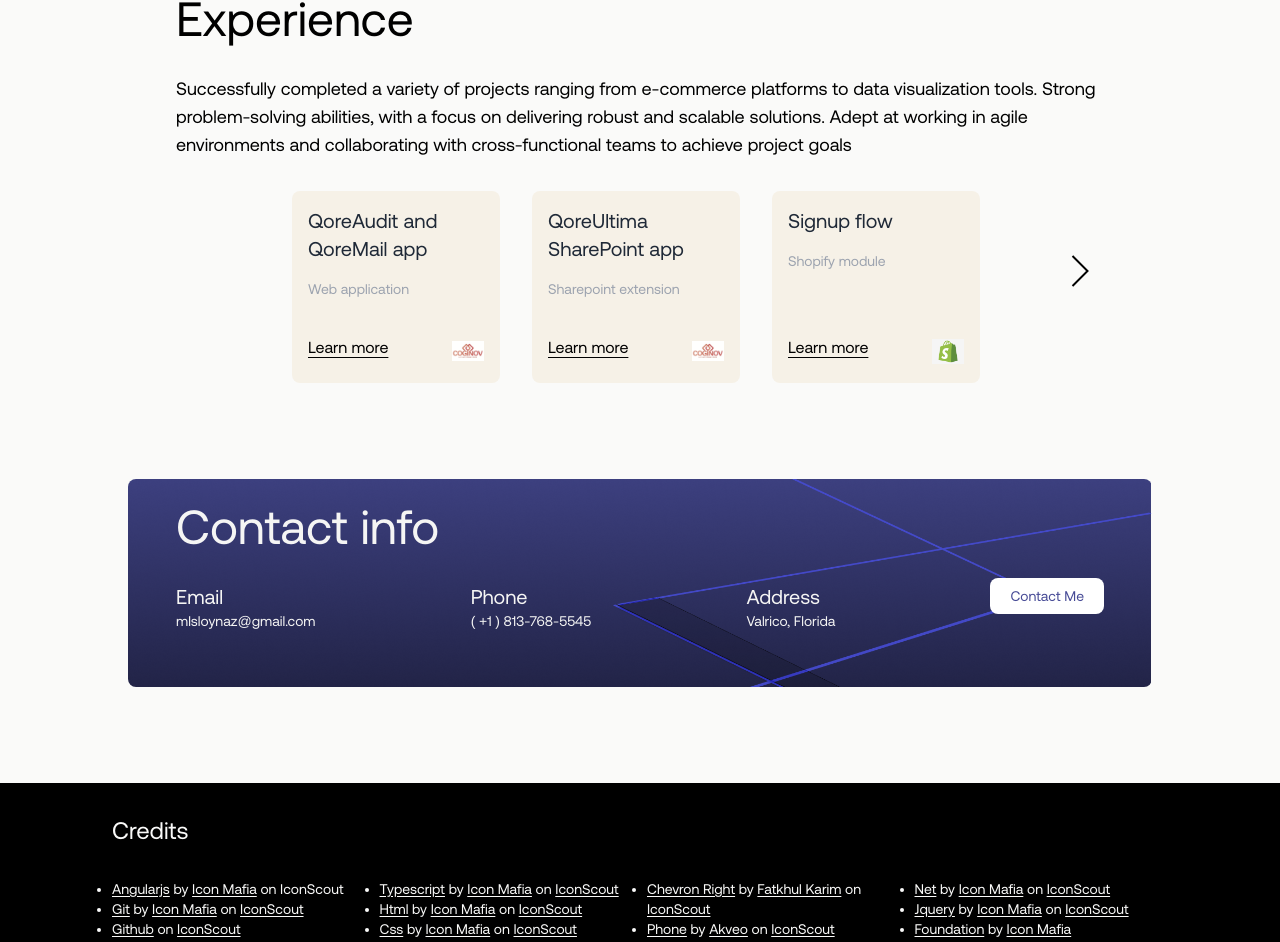
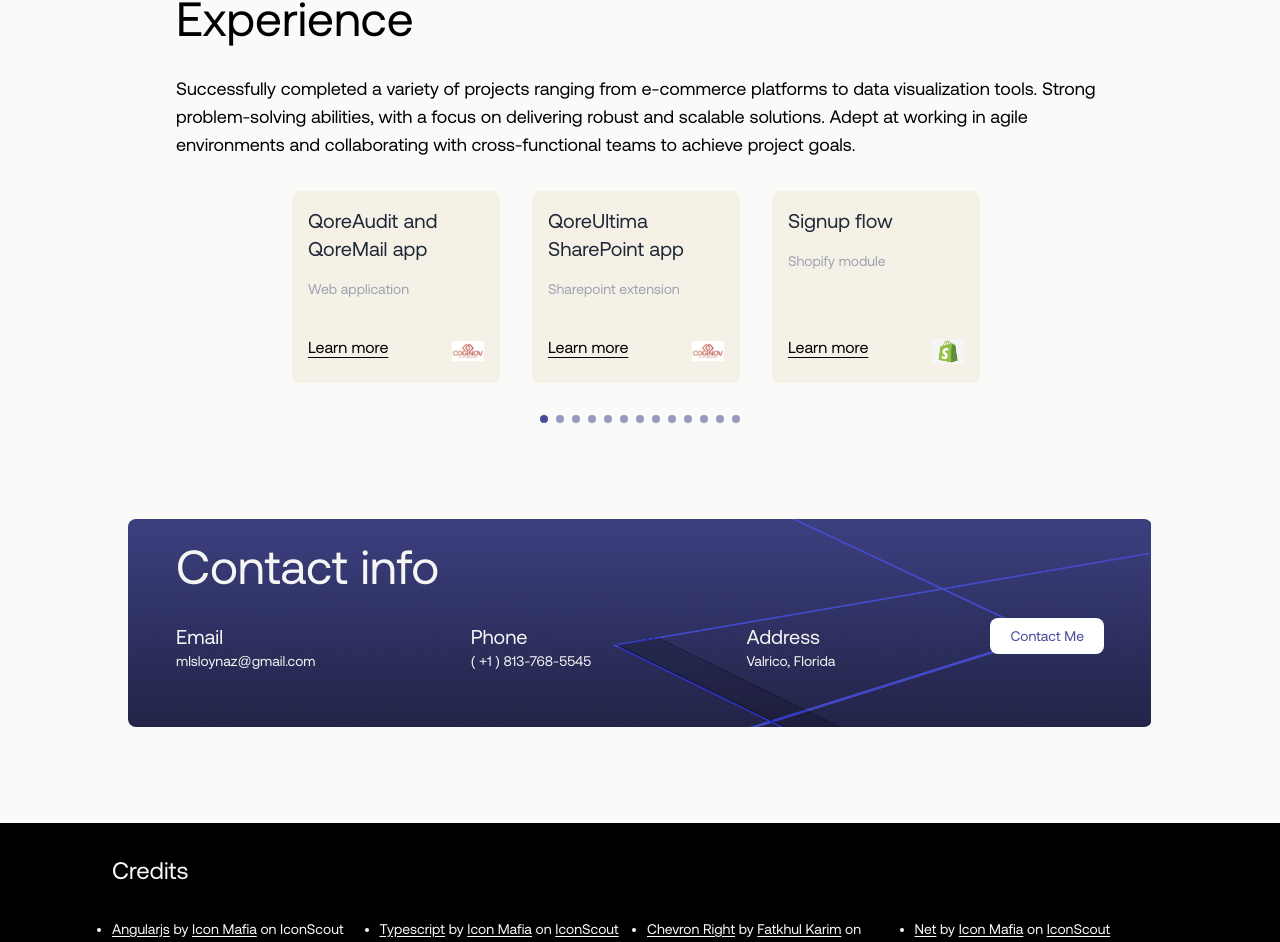
Before and after one commit to mlsloynaz/portfolio, a Next.js app: page / in a window 1280 px wide. Shown: the part 820-1762 px from the top of the page. Built offline with nearby package versions, Linux system fonts and the light colour scheme.

Commit message:
add snap-scroll to projectlist carusel #72

```diff
--- a/app/components/projects/projectList.tsx
+++ b/app/components/projects/projectList.tsx
@@ -8,14 +8,13 @@ import chevron from '/public/images/chevron.svg'
 import Thumbnail from './project-thumbnail';
 import { Projects as t } from '@/utils/resourceContent';
 
-const SCROLL_AMOUNT = 240
+const SCROLL_STEP = 240
 
 export default function ProjectList() {
-    const [scrollLeft, setScrollLeft] = useState(0);
-    const [scrollRight, setScrollRight] = useState(1);
+    const [lastIndex, setLastIndex] = useState(0);
     const containerRef = useRef(null);
 
-    const projects = Object.values(projectData).map(({title, shortDescription, logo}: ProjectDataType) => {return {title, shortDescription, logo}})
+    const projects = Object.values(projectData).map(({ title, shortDescription, logo }: ProjectDataType) => { return { title, shortDescription, logo } })
 
     useEffect(() => {
         if (!containerRef.current) {
@@ -25,10 +24,9 @@ export default function ProjectList() {
         const container = containerRef.current as HTMLElement;
 
         const handleScroll = () => {
-            const scrollLeft = container.scrollLeft;
-            const scrollRight = container.scrollWidth - container.clientWidth - scrollLeft;
-            setScrollLeft(scrollLeft);
-            setScrollRight(scrollRight)
+            const index = Math.round(container.scrollLeft / SCROLL_STEP);
+            console.log(index);
+            setLastIndex(index);
         };
 
         container.addEventListener('scroll', handleScroll);
@@ -38,58 +36,34 @@ export default function ProjectList() {
         };
     }, []);
 
-    const scrollLeftHandler = () => {
+    const scrollToView = (index: number) => {
         if (!containerRef.current) {
             return
         }
 
         const container = containerRef.current as HTMLElement;
-        const newScrollLeft = container.scrollLeft - SCROLL_AMOUNT;
+        const scrollQty = SCROLL_STEP * index
+        console.log({scrollQty , containerScrollLeft:container.scrollLeft})
+        const newScrollLeft = scrollQty;
         container.scrollTo({ left: newScrollLeft, behavior: 'smooth' });
-        setScrollLeft(newScrollLeft);
+        setLastIndex(index);
     };
 
-    const scrollRightHandler = () => {
-        if (!containerRef.current) {
-            return
-        }
-
-        const container = containerRef.current as HTMLElement;
-        const newScrollLeft = container.scrollLeft + SCROLL_AMOUNT;
-        container.scrollTo({ left: newScrollLeft, behavior: 'smooth' });
-        setScrollLeft(newScrollLeft);
-    };
 
     return (
-        <div className="flex relative items-center justify-center">
-            <div className="absolute h-12 w-12 transform rotate-180 left-0">
-                {scrollLeft > 0 ?
-                    <button onClick={scrollLeftHandler}>
-                        <Image
-                            src={chevron}
-                            alt={t.goRightA11y}
-                            layout='fill'
-                            className="object-contain"
-                        />
-                    </button> : null}
-            </div>
-            <div className="pt-8 px-4 overflow-hidden w-[248px] sm:w-[488px] md:w-[728px]">
-                <div ref={containerRef} className="flex gap-8 overflow-x-auto">
+        <div className="flex flex-col relative items-center justify-center">
+
+            <div className="py-8 px-4 overflow-hidden w-[248px] sm:w-[488px] md:w-[728px] snap-mandatory">
+                <div ref={containerRef} className="flex gap-8 overflow-x-auto snap-x-mandatory">
                     {
-                        projects.map(({title, shortDescription, logo}) => <Thumbnail key={title} title={title} shortDescription={shortDescription} logo={logo} />)
+                        projects.map(({ title, shortDescription, logo },) => <Thumbnail key={title} title={title} shortDescription={shortDescription} logo={logo} />)
                     }
                 </div>
             </div>
-            <div className="absolute h-12 w-12 right-0">
-                {scrollRight ?
-                    <button onClick={scrollRightHandler}>
-                        <Image
-                            src={chevron}
-                            alt={t.goLeftA11y}
-                            layout='fill'
-                            className='object-contain'
-                        />
-                    </button> : null}
+            <div className="flex">
+                {projects.map((_, idx) => (
+                    <div key={idx} onClick={() => scrollToView(idx)} className={`cursor-pointer w-2 h-2 bg-[#474B96] mx-1  rounded-xl ${lastIndex===idx? "bg-opacity-100": "bg-opacity-55"}`}/>
+                ))}
             </div>
         </div>
     )
--- a/app/utils/resourceContent.ts
+++ b/app/utils/resourceContent.ts
@@ -57,7 +57,7 @@ export const Bio= {
 
 export const Projects={
     title:"Experience",
-    description:"Successfully completed a variety of projects ranging from e-commerce platforms to data visualization tools. Strong problem-solving abilities, with a focus on delivering robust and scalable solutions. Adept at working in agile environments and collaborating with cross-functional teams to achieve project goals",
+    description:"Successfully completed a variety of projects ranging from e-commerce platforms to data visualization tools. Strong problem-solving abilities, with a focus on delivering robust and scalable solutions. Adept at working in agile environments and collaborating with cross-functional teams to achieve project goals.",
     goLeftA11y:"Go left",
     goRightA11y:"Go right",
     learnMore:"Learn more",
```
